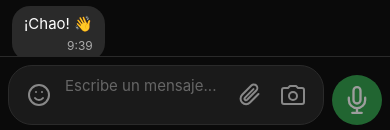
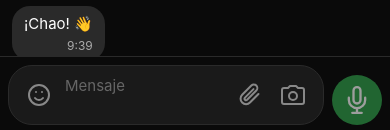
Before and after one commit to Iagm777/watsap, a React Native app in the folder WhatsApp/: screen / in a window 390 px wide. Shown: the part 711-841 px from the top of the page. Built offline with nearby package versions, Linux system fonts and the light colour scheme.

Commit message:
Change input placeholder text from 'Escribe un mensaje...' to 'Mensaje'

```diff
--- a/WhatsApp/src/screens/ConversationScreen.tsx
+++ b/WhatsApp/src/screens/ConversationScreen.tsx
@@ -157,7 +157,7 @@ export const ConversationScreen: React.FC<ConversationScreenProps> = ({
             {/* Input de texto */}
             <TextInput
               style={styles.input}
-              placeholder="Escribe un mensaje..."
+              placeholder="Mensaje"
               placeholderTextColor="#666666"
               value={input}
               onChangeText={handleInputChange}
```
